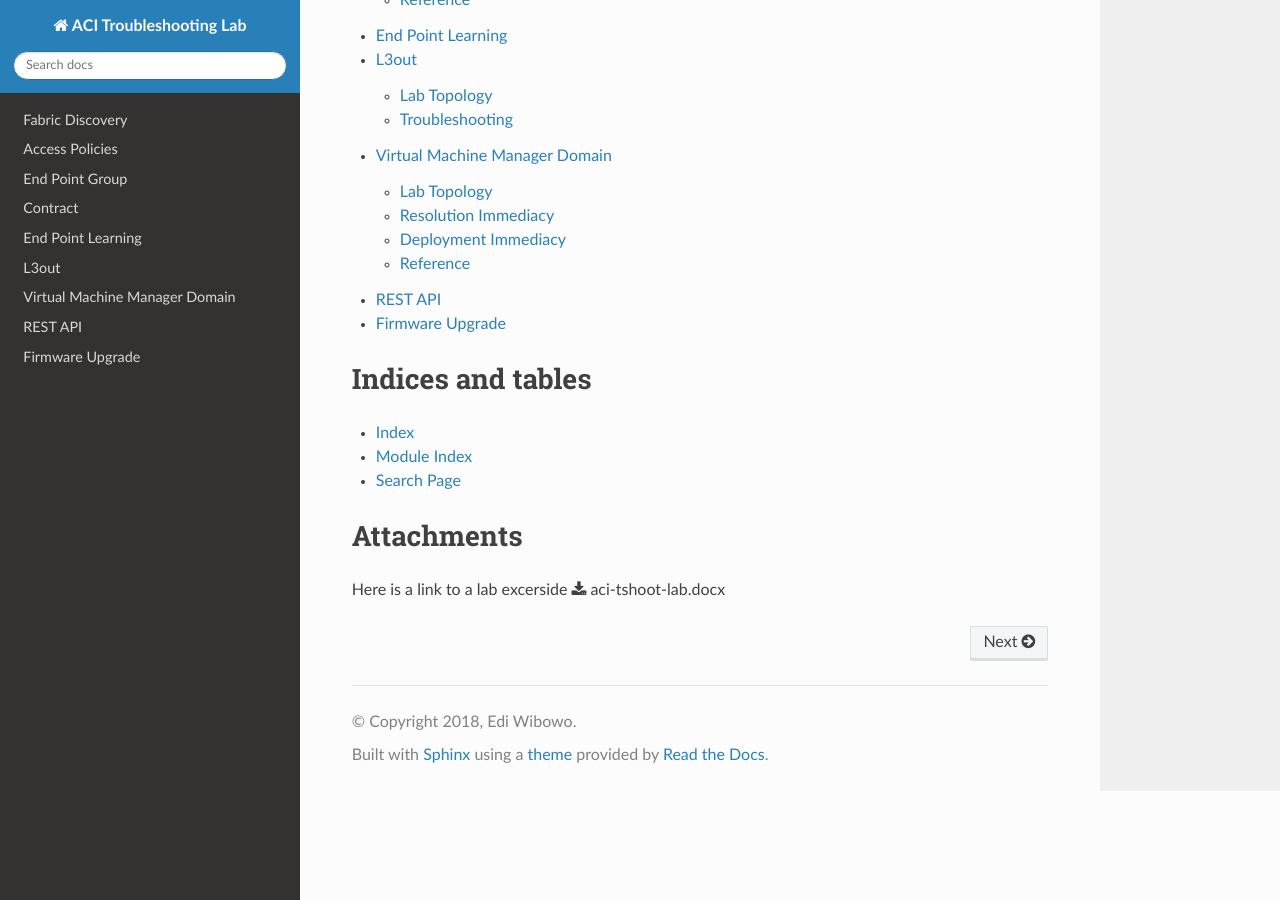
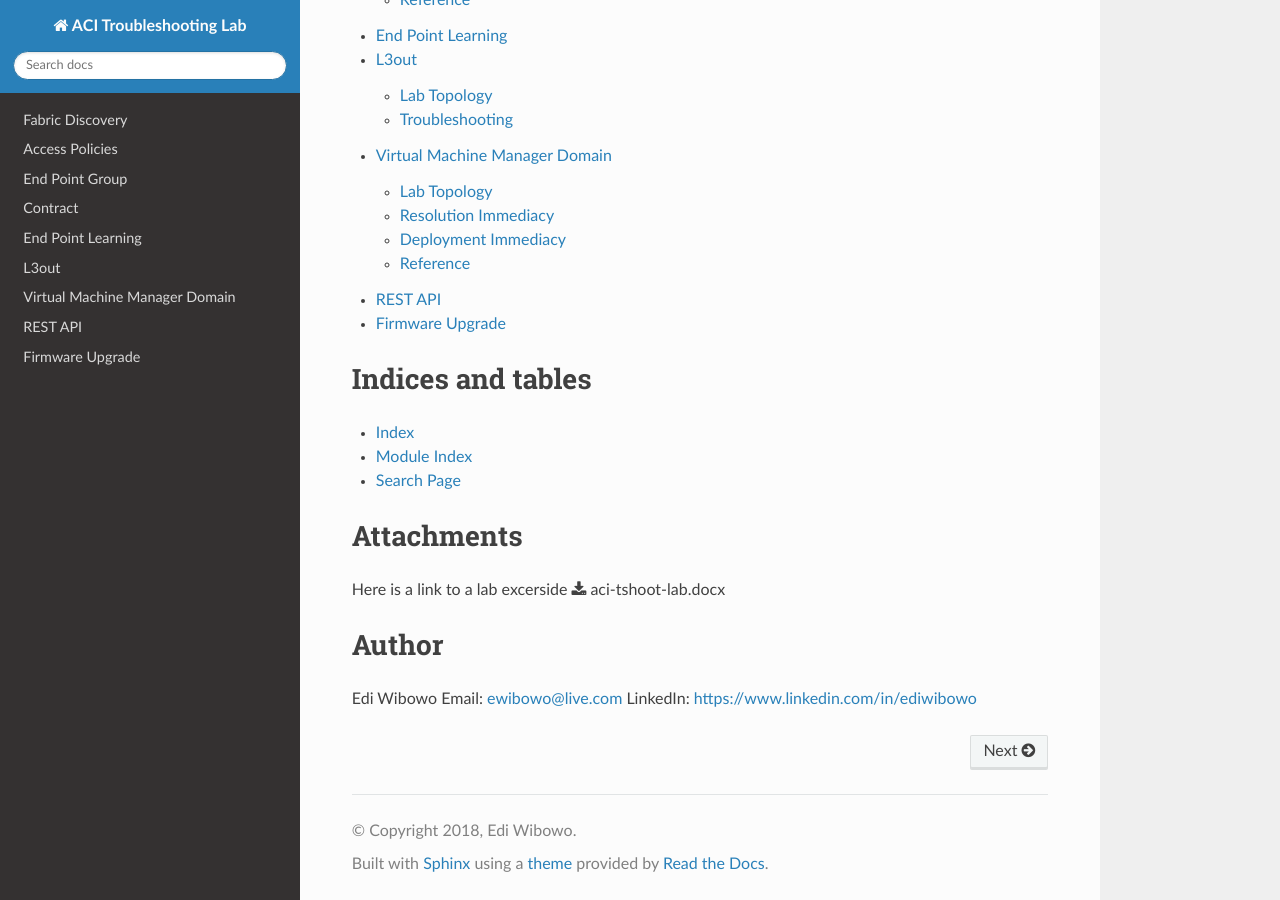
Before and after one commit to ewibowo/aci-troubleshooting-lab, a Sphinx documentation site: the page built from source/index.rst, in a window 1280 px wide and 900 px high, scrolled down 1362 px. Built offline with Sphinx 7.4.7 and the Read the Docs theme 2.0.0, drawn with Linux system fonts in a browser that asks for light colours.

Commit message:
Update index.rst

```diff
--- a/source/index.rst
+++ b/source/index.rst
@@ -39,3 +39,9 @@ Attachments
 ===========
 
 Here is a link to a lab excerside :download:`aci-tshoot-lab.docx <aci-tshoot-lab.docx>`
+
+Author
+=======
+Edi Wibowo
+Email: ewibowo@live.com
+LinkedIn: https://www.linkedin.com/in/ediwibowo
```
